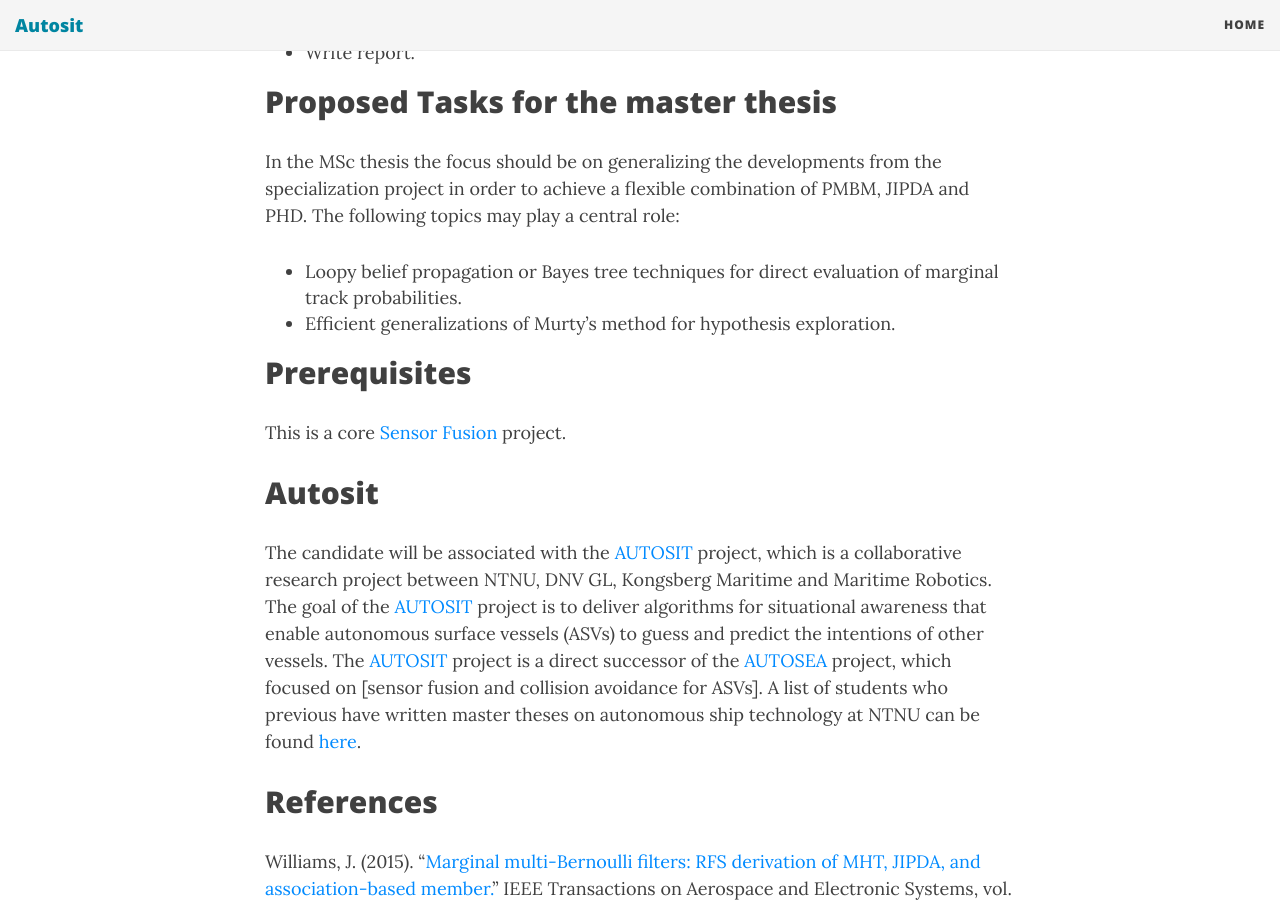
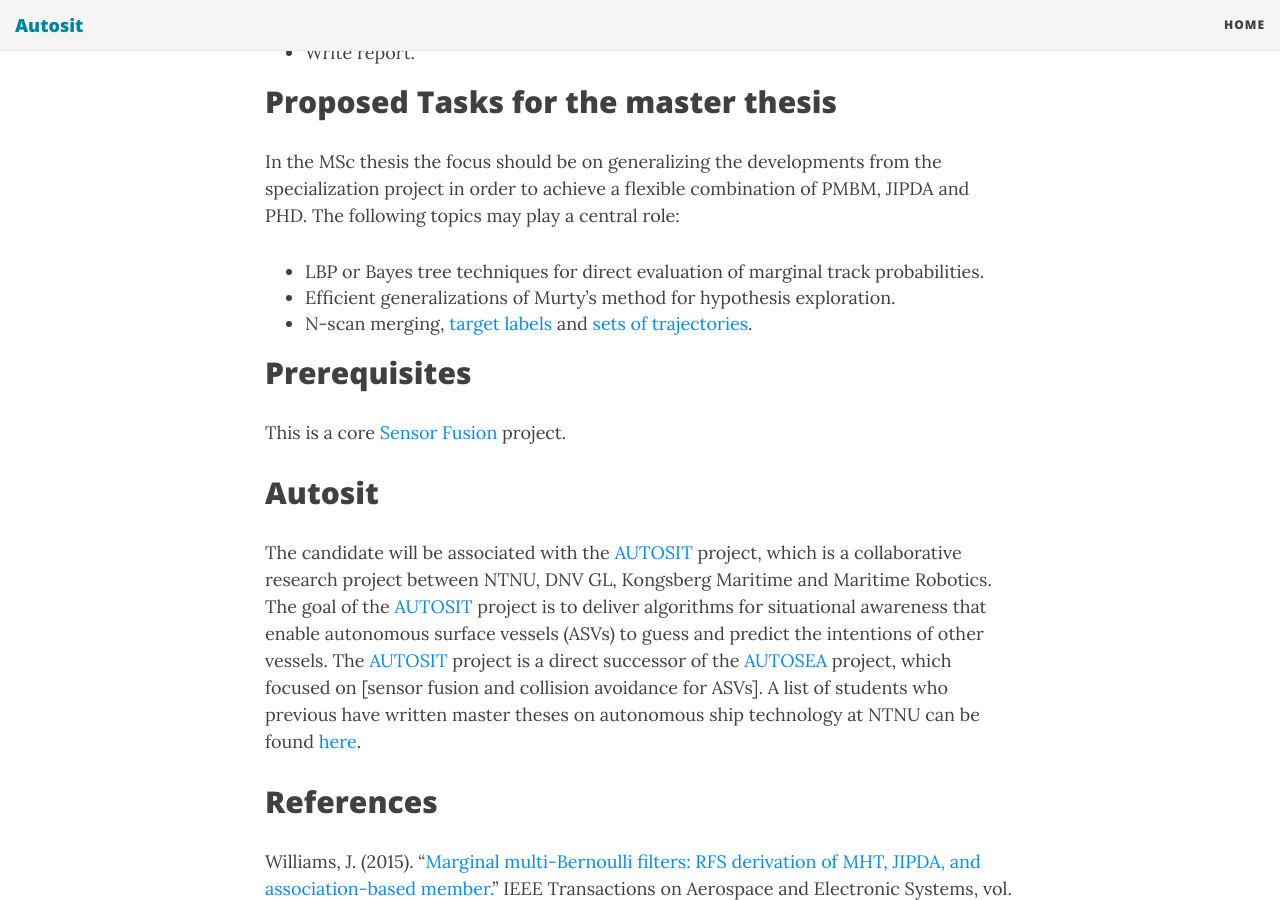
Before and after one commit to autosit/autosit.github.io, a Jekyll site: the page built from _posts/2022-03-30-pmbm_powerful.md, in a window 1280 px wide and 900 px high, scrolled down 2031 px. Built offline with Jekyll 4.4.1, drawn with Linux system fonts in a browser that asks for light colours; nearby versions of some CDN libraries.

Commit message:
labels and trajectories in pmbm powerful

```diff
--- a/_posts/2022-03-30-pmbm_powerful.md
+++ b/_posts/2022-03-30-pmbm_powerful.md
@@ -41,8 +41,9 @@ The long-term goal of this project is to develop a tracking method which can be
 
 In the MSc thesis the focus should be on generalizing the developments from the specialization project in order to achieve a flexible combination of PMBM, JIPDA and PHD. The following topics may play a central role:
 
-* Loopy belief propagation or Bayes tree techniques for direct evaluation of marginal track probabilities.
+* LBP or Bayes tree techniques for direct evaluation of marginal track probabilities.
 * Efficient generalizations of Murty's method for hypothesis exploration.
+* N-scan merging, [target labels] and [sets of trajectories].
 
 
 ## Prerequisites
@@ -84,3 +85,5 @@ Supervisor: [Edmund Brekke].
 [Sensor Fusion]: https://www.ntnu.no/studier/emner/TTK4250#tab=omEmnet
 [Poisson Multi-Bernoulli Mixture (PMBM) filter]: https://ieeexplore.ieee.org/document/7272821
 [currently ongoing MSc project]: https://folk.ntnu.no/edmundfo/msc2023-2024/odin_fordypningsprosjekt.pdf
+[target labels]: https://ba-ngu.vo-au.com/vo/VV_Conjugate_TSP13.pdf
+[sets of trajectories]: https://ieeexplore.ieee.org/document/8731733
```
